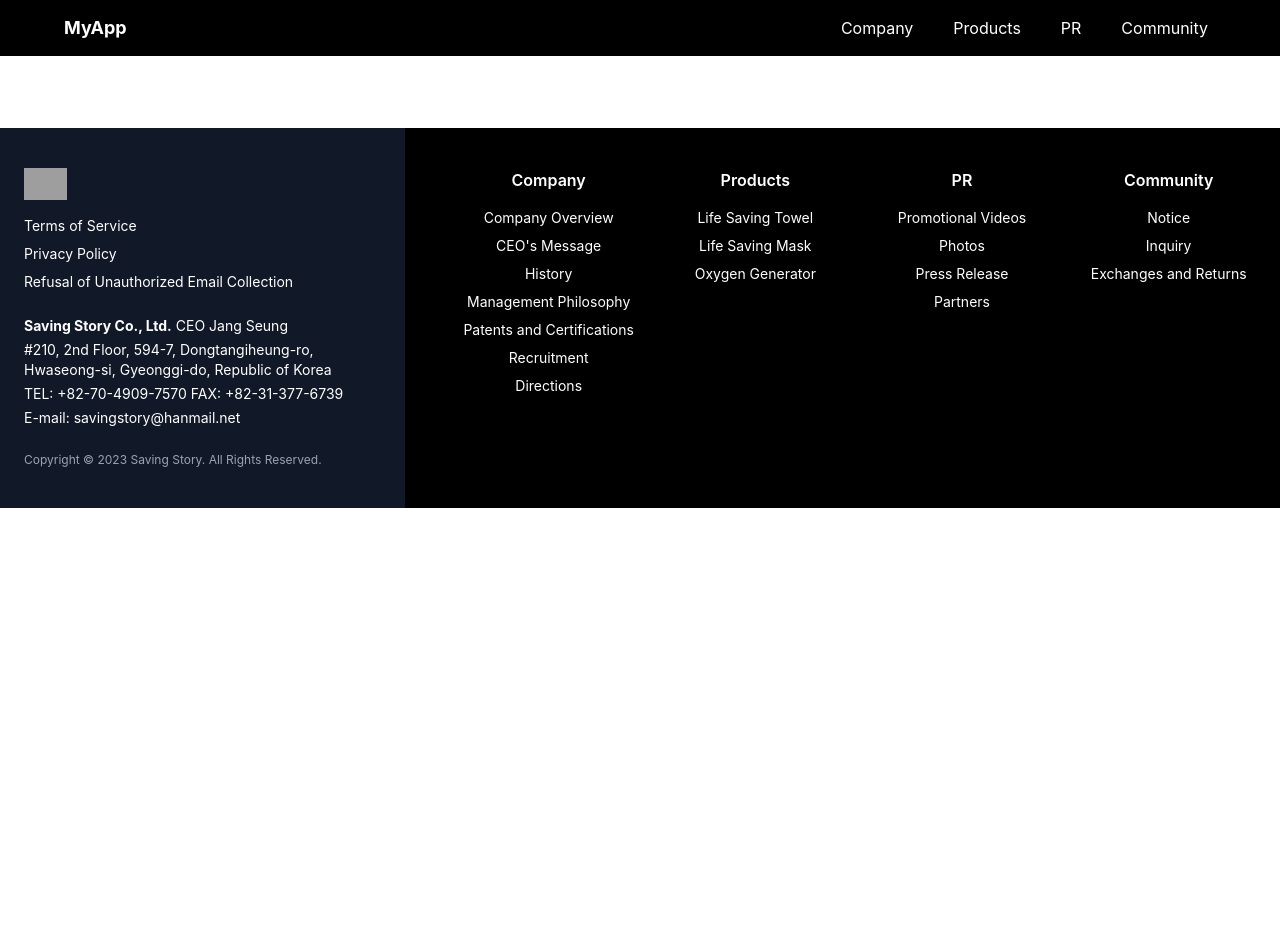
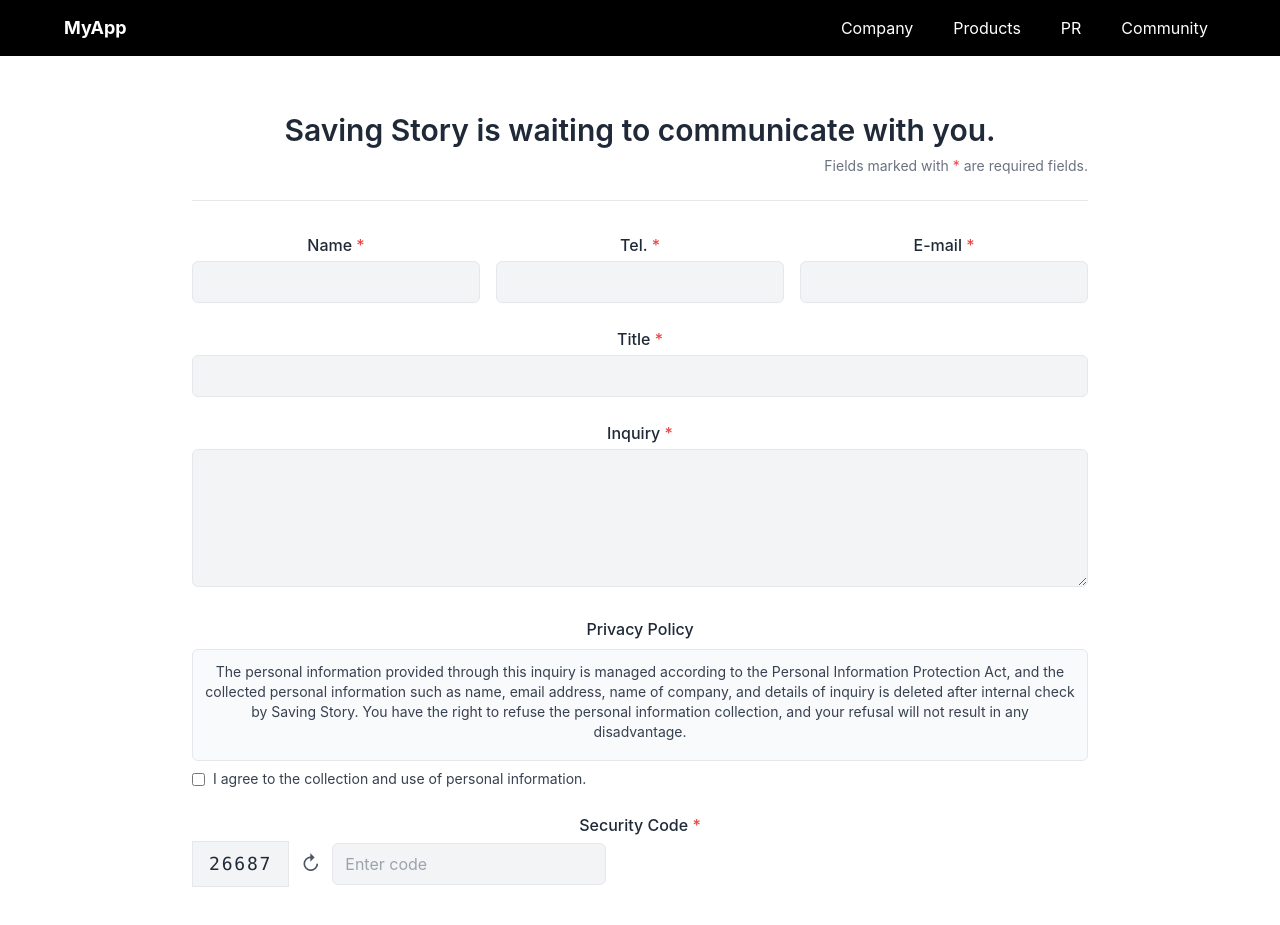
Before and after one commit to nicked1205/Mask-Ecommerce-Site, a React (Create React App) app in the folder app/: page /community/inquiry in a window 1280 px wide. Shown: the top 925 px of the page. Before the commit the page ends 800 px from the top, so only its background shows below. Built offline with nearby package versions, Linux system fonts and the light colour scheme; grey boxes are pictures that could not be loaded.

Commit message:
added inquiry (UI only)

```diff
--- a/app/package.json
+++ b/app/package.json
@@ -12,6 +12,7 @@
     "react-icons": "^5.5.0",
     "react-router-dom": "^7.8.2",
     "react-scripts": "5.0.1",
+    "react-simple-captcha": "^9.3.1",
     "swiper": "^11.2.10",
     "web-vitals": "^2.1.4"
   },
--- a/app/src/App.js
+++ b/app/src/App.js
@@ -12,6 +12,7 @@
 import Videos from './components/pr/pv';
 import Photos from './components/pr/photos';
 import Partners from './components/pr/partners';
+import Inquiry from './components/community/inquiry';
 
 function App() {
   return (
@@ -30,6 +31,7 @@
           <Route path="/pr/videos" element={<Videos />} />
           <Route path="/pr/images" element={<Photos />} />
           <Route path="/pr/partners" element={<Partners />} />
+          <Route path="/community/inquiry" element={<Inquiry />} />
         </Routes>
       </main>
 
--- /dev/null
+++ b/app/src/components/community/inquiry.js
@@ -0,0 +1,185 @@
+import  { useState } from "react";
+
+export default function Inquiry() {
+  const [form, setForm] = useState({
+    name: "",
+    tel: "",
+    email: "",
+    title: "",
+    inquiry: "",
+    agree: false,
+    code: "",
+  });
+
+  const [captcha, setCaptcha] = useState(generateCaptcha());
+  const [submitted, setSubmitted] = useState(false);
+  const [error, setError] = useState("");
+
+  function generateCaptcha() {
+    return Math.floor(10000 + Math.random() * 90000).toString();
+  }
+
+  const handleChange = (e) => {
+    const { name, value, type, checked } = e.target;
+    setForm({ ...form, [name]: type === "checkbox" ? checked : value });
+  };
+
+  const handleSubmit = (e) => {
+    e.preventDefault();
+    if (!form.name || !form.tel || !form.email || !form.title || !form.inquiry)
+      return setError("Please fill out all required fields.");
+    if (!form.agree)
+      return setError("You must agree to the Privacy Policy.");
+    if (form.code !== captcha)
+      return setError("Incorrect security code. Please try again.");
+
+    setError("");
+    setSubmitted(true);
+  };
+
+  return (
+    <section className="px-6 md:px-20 py-12 bg-white text-gray-800">
+      <div className="max-w-4xl mx-auto">
+        <h2 className="text-center text-2xl md:text-3xl font-semibold mb-2">
+          Saving Story is waiting to communicate with you.
+        </h2>
+        <p className="text-right text-sm text-gray-500 mb-6">
+          Fields marked with <span className="text-red-500">*</span> are required fields.
+        </p>
+
+        <hr className="mb-8" />
+
+        <form onSubmit={handleSubmit} className="space-y-6">
+          <div className="grid md:grid-cols-3 gap-4">
+            <div>
+              <label className="block font-medium mb-1">
+                Name <span className="text-red-500">*</span>
+              </label>
+              <input
+                name="name"
+                value={form.name}
+                onChange={handleChange}
+                className="w-full border rounded-md px-3 py-2 bg-gray-100 focus:outline-none focus:ring-2 focus:ring-red-700"
+              />
+            </div>
+            <div>
+              <label className="block font-medium mb-1">
+                Tel. <span className="text-red-500">*</span>
+              </label>
+              <input
+                name="tel"
+                value={form.tel}
+                onChange={handleChange}
+                className="w-full border rounded-md px-3 py-2 bg-gray-100 focus:outline-none focus:ring-2 focus:ring-red-700"
+              />
+            </div>
+            <div>
+              <label className="block font-medium mb-1">
+                E-mail <span className="text-red-500">*</span>
+              </label>
+              <input
+                type="email"
+                name="email"
+                value={form.email}
+                onChange={handleChange}
+                className="w-full border rounded-md px-3 py-2 bg-gray-100 focus:outline-none focus:ring-2 focus:ring-red-700"
+              />
+            </div>
+          </div>
+
+          <div>
+            <label className="block font-medium mb-1">
+              Title <span className="text-red-500">*</span>
+            </label>
+            <input
+              name="title"
+              value={form.title}
+              onChange={handleChange}
+              className="w-full border rounded-md px-3 py-2 bg-gray-100 focus:outline-none focus:ring-2 focus:ring-red-700"
+            />
+          </div>
+
+          <div>
+            <label className="block font-medium mb-1">
+              Inquiry <span className="text-red-500">*</span>
+            </label>
+            <textarea
+              name="inquiry"
+              value={form.inquiry}
+              onChange={handleChange}
+              rows="5"
+              className="w-full border rounded-md px-3 py-2 bg-gray-100 focus:outline-none focus:ring-2 focus:ring-red-700"
+            ></textarea>
+          </div>
+
+          <div>
+            <label className="block font-medium mb-2">Privacy Policy</label>
+            <div className="border rounded-md bg-gray-50 p-3 text-sm text-gray-700 h-28 overflow-y-scroll">
+              The personal information provided through this inquiry is managed according to
+              the Personal Information Protection Act, and the collected personal information
+              such as name, email address, name of company, and details of inquiry is deleted
+              after internal check by Saving Story. You have the right to refuse the personal
+              information collection, and your refusal will not result in any disadvantage.
+            </div>
+            <div className="flex items-center mt-2">
+              <input
+                type="checkbox"
+                name="agree"
+                checked={form.agree}
+                onChange={handleChange}
+                className="mr-2 accent-red-700"
+              />
+              <label className="text-sm text-gray-700">
+                I agree to the collection and use of personal information.
+              </label>
+            </div>
+          </div>
+
+          <div>
+            <label className="block font-medium mb-1">
+              Security Code <span className="text-red-500">*</span>
+            </label>
+            <div className="flex items-center gap-3">
+              <div className="px-4 py-2 border bg-gray-100 font-mono tracking-widest text-lg">
+                {captcha}
+              </div>
+              <button
+                type="button"
+                onClick={() => setCaptcha(generateCaptcha())}
+                className="text-gray-600 hover:text-red-700 text-xl"
+              >
+                ↻
+              </button>
+              <input
+                name="code"
+                value={form.code}
+                onChange={handleChange}
+                placeholder="Enter code"
+                className="border rounded-md px-3 py-2 bg-gray-100 focus:outline-none focus:ring-2 focus:ring-red-700"
+              />
+            </div>
+          </div>
+
+          {error && (
+            <p className="text-center text-red-600 font-medium">{error}</p>
+          )}
+
+          <div className="text-center pt-4">
+            <button
+              type="submit"
+              className="bg-red-800 text-white px-10 py-2 rounded-full hover:bg-red-700 transition"
+            >
+              Submit
+            </button>
+          </div>
+        </form>
+
+        {submitted && !error && (
+          <p className="text-center text-green-600 mt-6 font-medium">
+            ✅ Your inquiry has been submitted successfully. We’ll get back to you soon.
+          </p>
+        )}
+      </div>
+    </section>
+  );
+}
```
Also changed, not shown: app/src/components/products/lifeSavingTowel.js (added), 1 other file (tests, documents, lock files or other folders).
